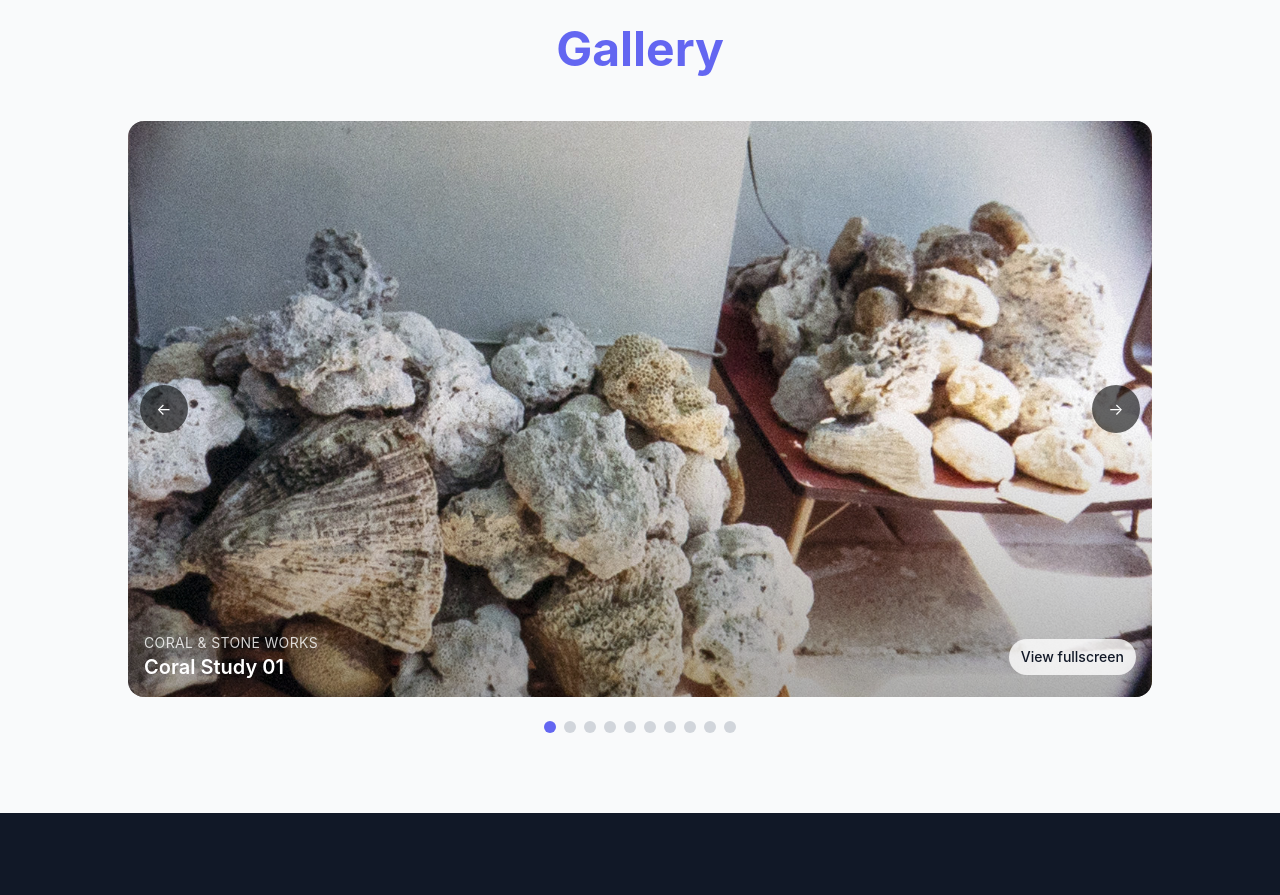
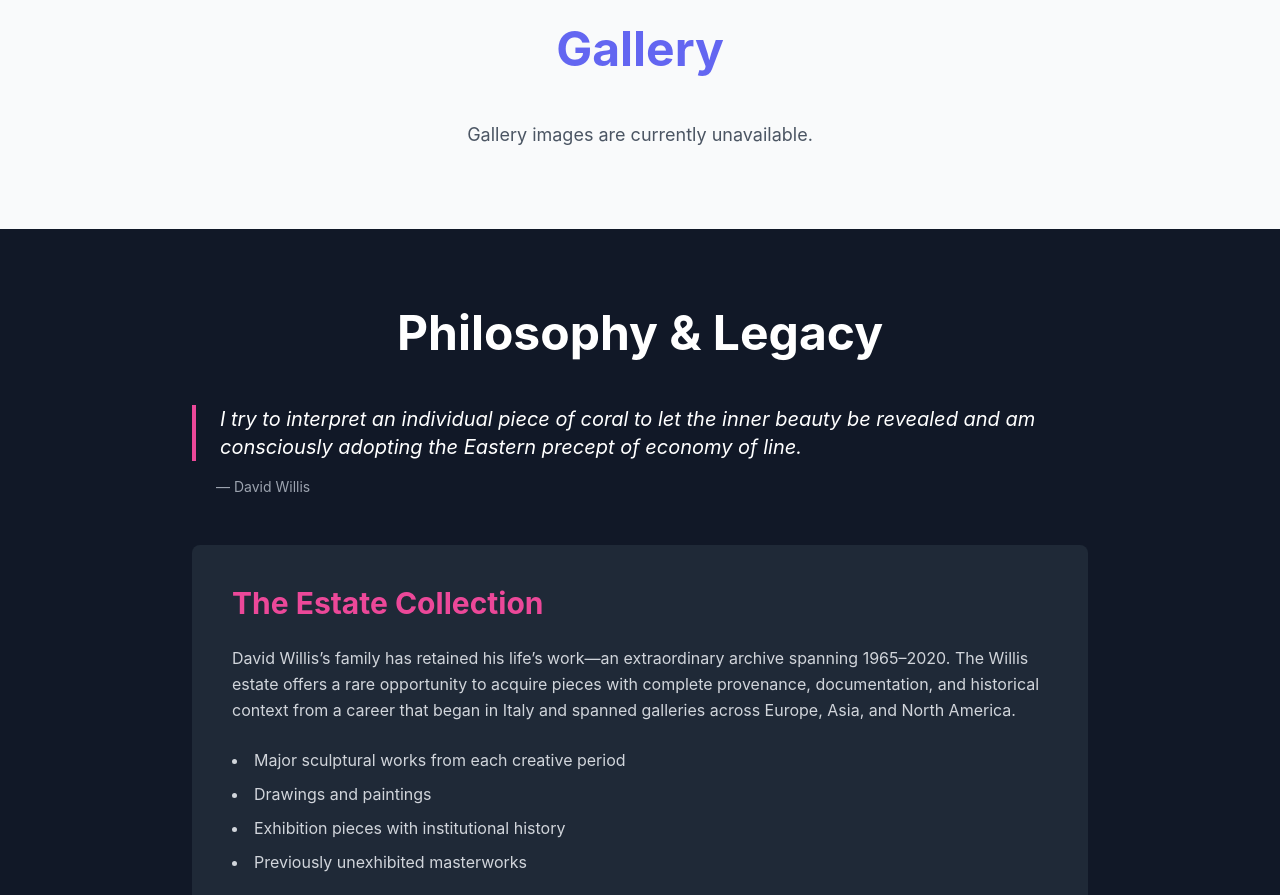
Before and after one commit to humboldtscabinet/davidwillisartist, a Next.js app: page / in a window 1280 px wide. Shown: the part 4020-4915 px from the top of the page. Built offline with nearby package versions, Linux system fonts and the light colour scheme.

Commit message:
chore: remove gallery images from page

```diff
--- a/components/GallerySection.tsx
+++ b/components/GallerySection.tsx
@@ -1,88 +1,6 @@
 "use client";
 
-import { useEffect, useState } from "react";
-import Image from "next/image";
-import Lightbox from "./Lightbox";
-
-const slides = [
-  {
-    src: "/images/david willis coral sculptorPC - A -01.jpg",
-    alt: "Coral sculpture with expressive face and open mouth on metal shelf",
-    title: "Coral Study 01",
-  },
-  {
-    src: "/images/david willis coral sculptorPC - A -03.jpg",
-    alt: "Coral sun face sculpture smiling softly on a shelf",
-    title: "Coral Study 03",
-  },
-  {
-    src: "/images/david willis coral sculptorPC - A -05.jpg",
-    alt: "Rounded coral face sculpture with closed eyes on display",
-    title: "Coral Study 05",
-  },
-  {
-    src: "/images/david willis coral sculptorPC - A -08.jpg",
-    alt: "Large coral face on metal rack with serene expression",
-    title: "Coral Study 08",
-  },
-  {
-    src: "/images/david willis coral sculptorPC - A -10.jpg",
-    alt: "Coral figure reclining with closed eyes in studio",
-    title: "Coral Study 10",
-  },
-  {
-    src: "/images/david willis coral sculptorPC - A -18.jpg",
-    alt: "Smiling coral sculpture resting on a workbench",
-    title: "Coral Study 18",
-  },
-  {
-    src: "/images/david willis coral sculptorPC - A -20.jpg",
-    alt: "Coral turtle-inspired sculpture on studio floor",
-    title: "Coral Study 20",
-  },
-  {
-    src: "/images/david willis coral sculptorPC - A -28.jpg",
-    alt: "Coral face sculpture with deep texture on workshop floor",
-    title: "Coral Study 28",
-  },
-  {
-    src: "/images/david willis coral sculptorPC - A -37.jpg",
-    alt: "Outdoor stone figure with clasped hands and serene face",
-    title: "Coral Study 37",
-  },
-  {
-    src: "/images/david willis coral sculptorPC - A -40.jpg",
-    alt: "Outdoor stone face sculpture smiling in sunlight",
-    title: "Coral Study 40",
-  },
-];
-
 export default function GallerySection() {
-  const [current, setCurrent] = useState(0);
-  const [lightboxImage, setLightboxImage] = useState<(typeof slides)[number] | null>(
-    null
-  );
-
-  useEffect(() => {
-    const handleKey = (e: KeyboardEvent) => {
-      if (lightboxImage) return;
-      if (e.key === "ArrowRight") {
-        setCurrent((prev) => (prev + 1) % slides.length);
-      } else if (e.key === "ArrowLeft") {
-        setCurrent((prev) => (prev - 1 + slides.length) % slides.length);
-      }
-    };
-
-    window.addEventListener("keydown", handleKey);
-    return () => window.removeEventListener("keydown", handleKey);
-  }, [lightboxImage]);
-
-  const goTo = (index: number) => setCurrent(index);
-  const next = () => setCurrent((prev) => (prev + 1) % slides.length);
-  const prev = () => setCurrent((prev) => (prev - 1 + slides.length) % slides.length);
-  const openLightbox = () => setLightboxImage(slides[current]);
-  const closeLightbox = () => setLightboxImage(null);
-
   return (
     <section id="gallery" className="pt-0 pb-20 px-4 bg-surface-light">
       <div className="max-w-6xl mx-auto">
@@ -94,61 +12,10 @@ export default function GallerySection() {
         <h2 className="text-4xl md:text-5xl font-bold text-center mb-12 text-brand">
           Gallery
         </h2>
-        <div className="relative max-w-5xl mx-auto">
-          <div className="relative aspect-[4/5] md:aspect-[16/9] overflow-hidden rounded-2xl bg-gray-200">
-            <Image
-              src={slides[current].src}
-              alt={slides[current].alt}
-              fill
-              sizes="(max-width: 768px) 90vw, 80vw"
-              className="object-cover"
-              priority
-              onClick={openLightbox}
-            />
-            <div className="absolute inset-0 bg-gradient-to-t from-black/30 via-transparent to-black/10" />
-            <div className="absolute bottom-4 left-4 right-4 flex items-center justify-between gap-4 text-white">
-              <div>
-                <p className="text-sm uppercase tracking-wide text-white/80">Coral & Stone Works</p>
-                <p className="text-xl font-semibold">{slides[current].title}</p>
-              </div>
-              <button
-                onClick={openLightbox}
-                className="hidden sm:inline-flex items-center px-3 py-2 rounded-full bg-white/80 text-gray-900 text-sm font-medium hover:bg-white transition"
-              >
-                View fullscreen
-              </button>
-            </div>
-            <button
-              onClick={prev}
-              aria-label="Previous image"
-              className="absolute left-3 top-1/2 -translate-y-1/2 bg-black/60 text-white rounded-full h-12 w-12 flex items-center justify-center hover:bg-black/80 transition"
-            >
-              &larr;
-            </button>
-            <button
-              onClick={next}
-              aria-label="Next image"
-              className="absolute right-3 top-1/2 -translate-y-1/2 bg-black/60 text-white rounded-full h-12 w-12 flex items-center justify-center hover:bg-black/80 transition"
-            >
-              &rarr;
-            </button>
-          </div>
-
-          <div className="flex flex-wrap justify-center gap-2 mt-6">
-            {slides.map((slide, index) => (
-              <button
-                key={slide.src}
-                aria-label={`Go to slide ${index + 1}`}
-                onClick={() => goTo(index)}
-                className={`h-3 w-3 rounded-full transition ${
-                  current === index ? "bg-brand" : "bg-gray-300 hover:bg-gray-400"
-                }`}
-              />
-            ))}
-          </div>
+        <div className="max-w-3xl mx-auto text-center text-gray-600">
+          <p className="text-lg">Gallery images are currently unavailable.</p>
         </div>
       </div>
-      {lightboxImage && <Lightbox image={lightboxImage} onClose={closeLightbox} />}
     </section>
   );
 }
```
